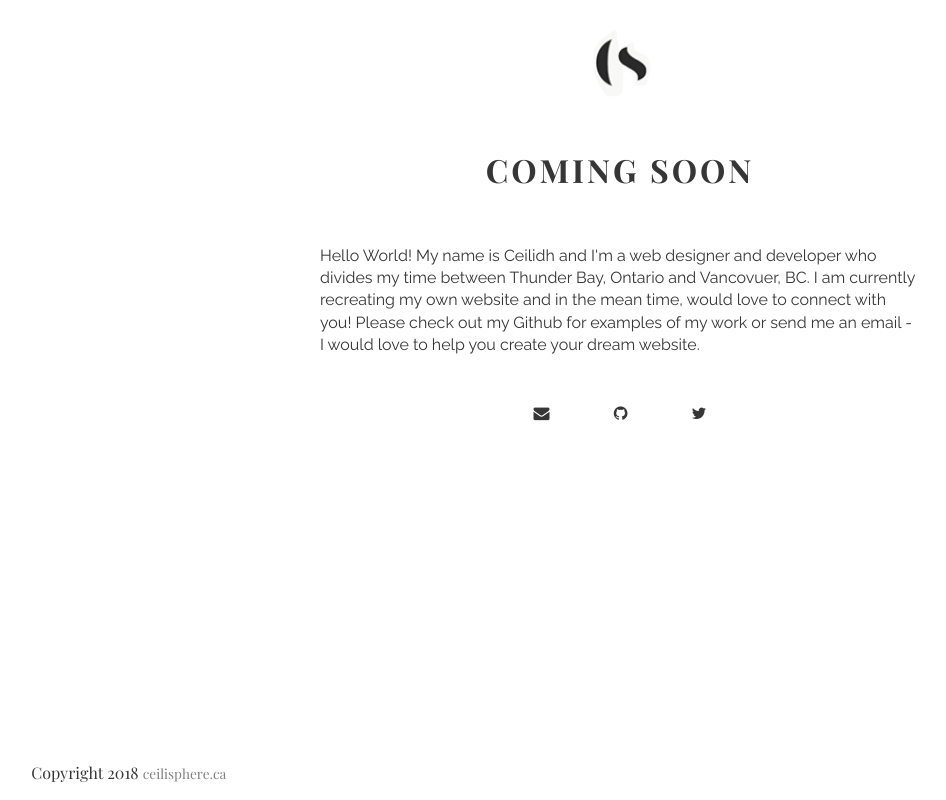
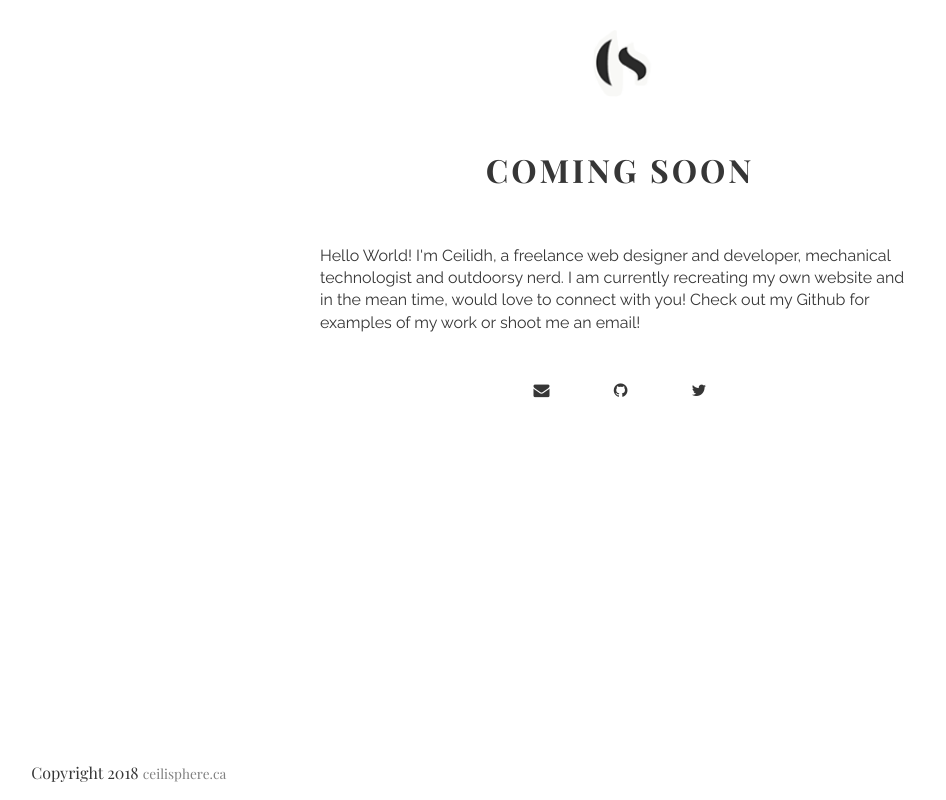
Before and after one commit to ceilisphere/ceilisphere-comingsoon, a plain HTML site: page index.html in a window 1280 px wide. Shown: the whole page, without its empty margins (20-966 px from the left). Drawn offline with nearby package versions, Linux system fonts and the light colour scheme.

Commit message:
changed bio

```diff
--- a/css/main.css
+++ b/css/main.css
@@ -110,6 +110,7 @@ body {
 .row {
     width: 100%;
     max-width: 600px;
+    min-width: 180px;
     margin: 0 auto;
 }
 
--- a/index.html
+++ b/index.html
@@ -49,7 +49,7 @@
 		        <div class="col-sm-12">
 		        <h1>Coming Soon</h1>
 
-		        <p>Hello World! My name is Ceilidh and I'm a web designer and developer who divides my time between Thunder Bay, Ontario and Vancovuer, BC. I am currently recreating my own website and in the mean time, would love to connect with you! Please check out my Github for examples of my work or send me an email - I would love to help you create your dream website.</p>
+		        <p>Hello World! I'm Ceilidh, a freelance web designer and developer, mechanical technologist and outdoorsy nerd. I am currently recreating my own website and in the mean time, would love to connect with you! Check out my Github for examples of my work or <a href="mailto:ceilidhseraphim@gmail.com">shoot me an email!</a></p>
 
 		        <ul>
 		        	<li><a href="mailto:ceilidhseraphim@gmail.com"><i class="fa fa-envelope"></i></a></li>
```
Also changed, not shown: img/csdesign-1.PNG (deleted), img/ocean.jpg (deleted), img/prumo-fill.PNG (deleted), img/surf.jpg (deleted), img/theS.PNG (deleted), 1 other file.
